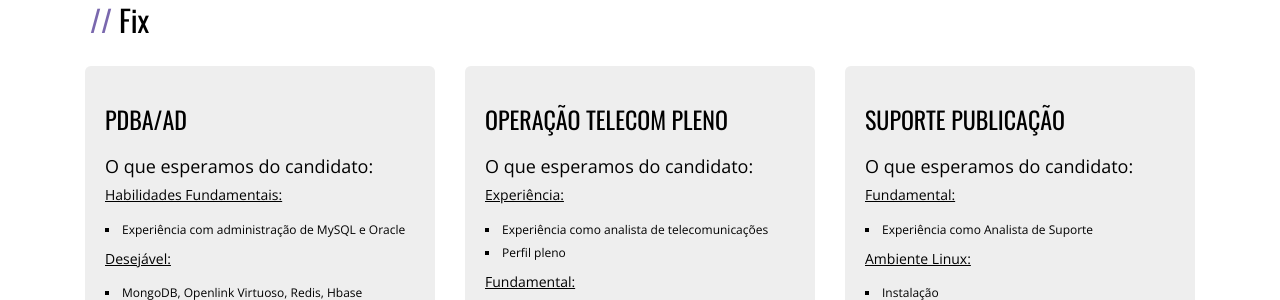
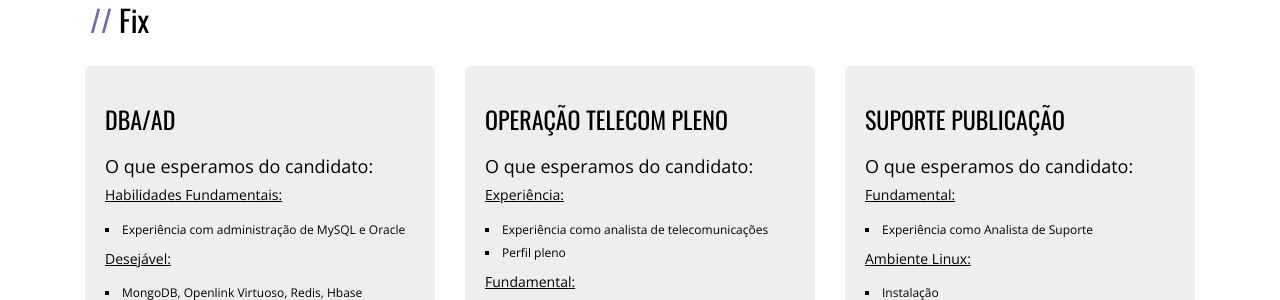
Before and after one commit to cs-lyra/concretesolutions.github.io, a Jekyll site: the page built from carreira/index.html, in a window 1280 px wide and 900 px high, scrolled down 2289 px. Shown: the part 159-459 px from the top of the window. Built offline with Jekyll 4.4.1, drawn with Linux system fonts in a browser that asks for light colours; Markdown is read by kramdown in place of the engine named in the settings; comment, search, counter and statistics services are not loaded.

Commit message:
Correção do texto da página carreiras

```diff
--- a/carreira/index.html
+++ b/carreira/index.html
@@ -180,7 +180,7 @@ title: Carreira
 				<h2 class="secondary-title"><span class="purple">//</span> Fix<h2>
 				<div class="col-md-4">
 					<div class="jumbotron">
-				        <h2>PDBA/AD</h2>
+				        <h2>DBA/AD</h2>
 				        <h4>O que esperamos do candidato:</h4>
 			        	<ul>
 							<p>Habilidades Fundamentais:</p>
```
